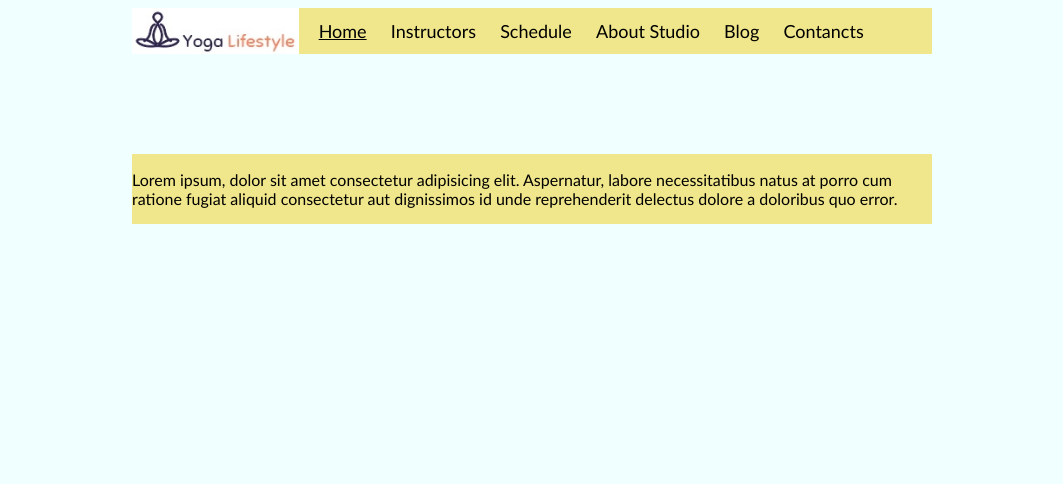
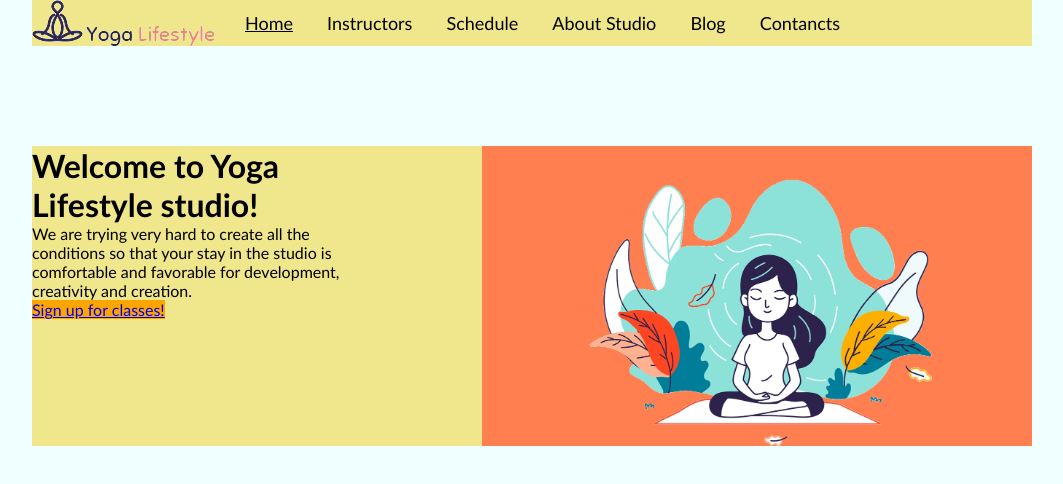
Before and after one commit to LeoGytis/6-pask, a website: page index.html in a window 1280 px wide. Shown: the whole page, without its empty margins (108-1171 px from the left). Drawn offline with Linux system fonts and the light colour scheme.

Commit message:
Pirma dalis

```diff
--- a/index.html
+++ b/index.html
@@ -9,7 +9,7 @@
 </head>
 <body>
     <header >
-        <img src="./logo.jpg" alt="Logo">
+        <img src="./logo.png" alt="Logo">
             <nav>
                 <a href="#">Home</a>
                 <a href="#">Instructors</a>
@@ -20,7 +20,14 @@
             </nav>
     </header>
     <main>
-        <p>Lorem ipsum, dolor sit amet consectetur adipisicing elit. Aspernatur, labore necessitatibus natus at porro cum ratione fugiat aliquid consectetur aut dignissimos id unde reprehenderit delectus dolore a doloribus quo error.</p>
+        <div>
+            <h1> Welcome to Yoga Lifestyle studio!</h1>
+            <p> We are trying very hard to create all the conditions so that
+                your stay in the studio is comfortable and favorable for
+                development, creativity and creation.</p>
+             <a href="#">Sign up for classes!</a>
+        </div>
+        <img src="yoga.png" alt="Yoga lady">
     </main>
 </body>
 </html>
--- a/main.css
+++ b/main.css
@@ -1,3 +1,10 @@
+body,
+body * {
+    margin: 0;
+    padding: 0;
+    vertical-align: top;
+    box-sizing: border-box;
+}
 
 body {
     background-color: azure;
@@ -5,39 +12,60 @@ body {
 
 }
 
-header,
-main {
+body > header,
+body > main {
     display: inline-block;
     background-color: khaki;
-    width: 800px;
-    margin-left: calc(50% - 400px);
+    width: 1000px;
+    margin-left: calc(50% - 500px);
 }
-img {
+header > img {
     float: left;
     height: 46px;
 }
-nav {
-    display: inline-block;
+header > nav {
+    float: left;
     margin-top: 13px;
-    margin-bottom: 13px;
 }
 
-a {
+nav > a {
     display: inline-block;
     font-size: 18px;
     line-height: 20px;
-    margin-left: 20px;
+    margin-left: 30px;
     text-decoration: none;
     color: black;
 }
-a:hover {
+nav > a:hover {
     color: red;
     text-decoration: underline;
 }
-a:first-child {
+nav > a:first-child {
     color: black;
     text-decoration: underline;
 }
-main {
+body > main {
     margin-top: 100px;
 }
+main > div {
+    width: 45%;
+    float: left;
+    padding-right: 10%;
+}
+div > h1 {
+
+}
+div > p {
+
+}
+div > a {
+    background-color: orange;
+}
+main > img {
+    width: 55%;
+    height: 300px;
+    background-color: coral;
+    float: right;
+    object-fit: contain;
+    object-position: center;
+}
```
Also changed, not shown: bandau.png (added), yoga.png (added).
